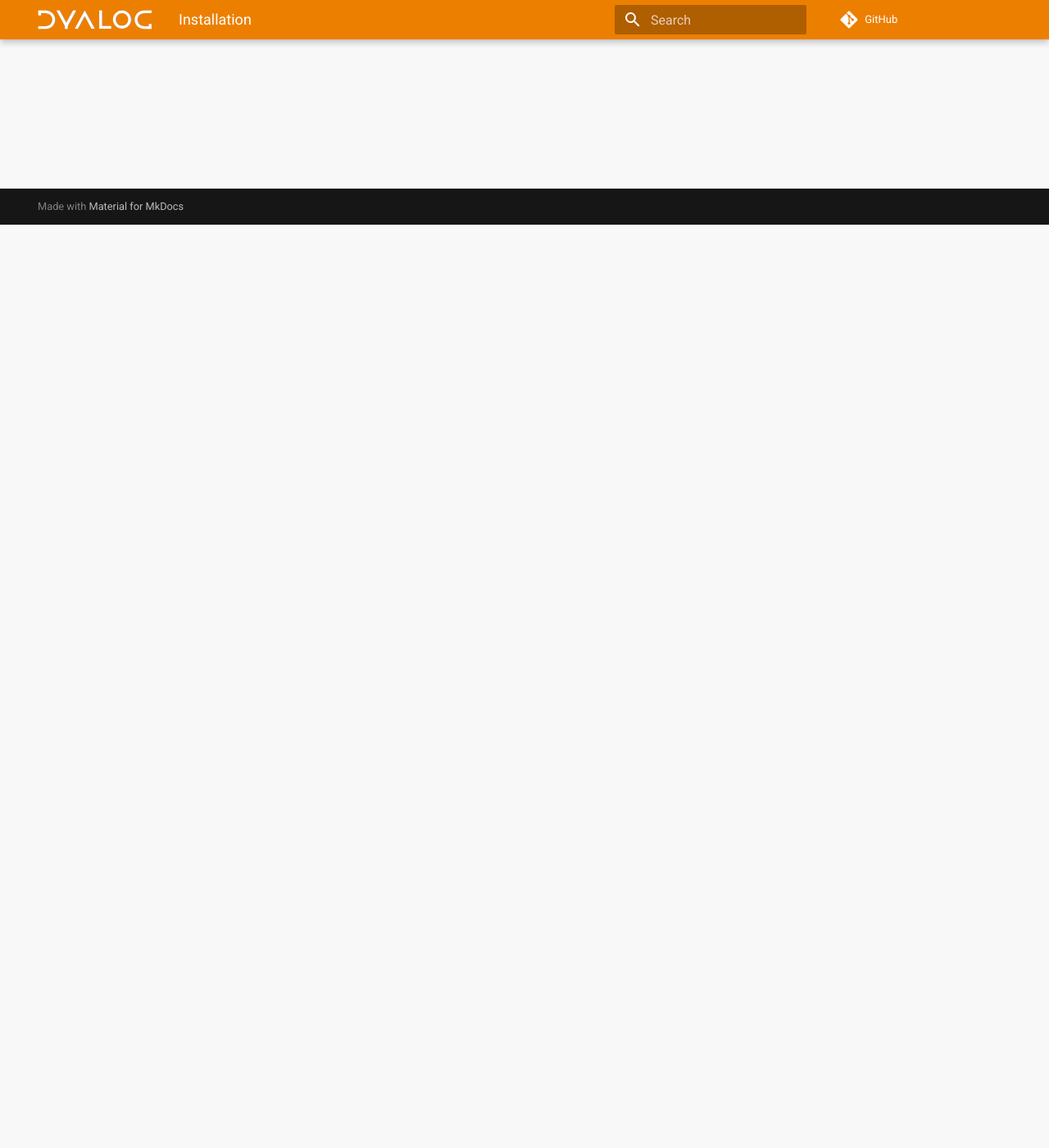
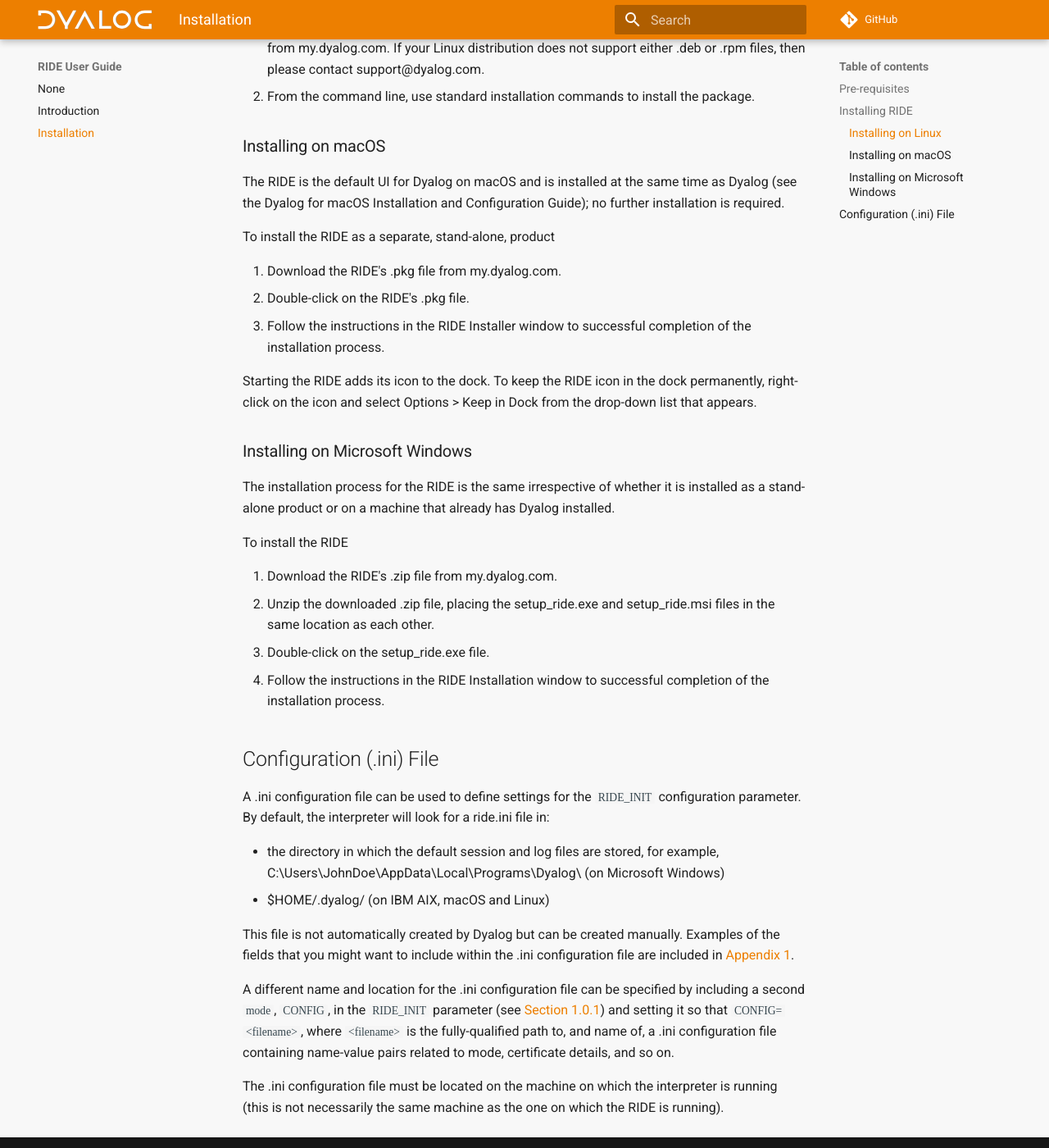
Before and after one commit to xpqz/ride-docs, an MkDocs documentation site: the page built from docs/installation.md, in a window 1280 px wide and 1400 px high, scrolled down 1126 px. Shown: the whole window at 82% size. Built offline with MkDocs 1.6.1 and Material for MkDocs 9.7.7, drawn with Linux system fonts in a browser that asks for light colours; some web fonts are replaced; comment, search, counter and statistics services are not loaded; the version menu is left out; some of the changed text lies outside the part shown.

Commit message:
New structure

```diff
--- a/docs/installation.md
+++ b/docs/installation.md
@@ -1,8 +1,73 @@
-
-
-
-
 # Installation
 
+This chapter describes how to install the RIDE.
 
-This chapter describes how to install the RIDE.
+## Pre-requisites
+
+RIDE  can only connect to a Dyalog interpreter that is version 15.0 or later.
+
+The RIDE is supported on the following operating systems:
+
+- Linux x86_64 – the following distributions:
+    - Debian 8 onwards
+    - Fedora 25 onwards
+    - Ubuntu 14.04 onwards
+
+    distributions built on top of these should also work
+
+    (Linux distribution must also have libnss version 3.26 onwards)
+- macOS – Yosemite onwards
+- Microsoft Windows – Windows 7 onwards
+
+For the zero-footprint RIDE:
+
+- a compatible browser must be installed.
+- the operating system must be supported by the underlying technology [Electron](https://github.com/electron/electron/blob/v13.4.0/docs/tutorial/support.md).
+
+If Dyalog is not installed on the machine that the RIDE is being installed on, then the APL385 font and keyboard mappings installed with the RIDE mean that they are available when running a Dyalog Session through the RIDE. However, to be able to enter APL glyphs outside a Dyalog Session (for example, in text files or emails) you will need to download and install the appropriate files (files and instructions are available from [here](https://www.dyalog.com/apl-font-keyboard.htm), as is the Dyalog Unicode IME for Microsoft Windows).
+
+## Installing RIDE
+### Installing on Linux
+
+The installation process for the RIDE is the same irrespective of whether it is installed as a stand-alone product or on a machine that already has Dyalog installed.
+
+To install the RIDE
+
+1. Download the RIDE's .deb or .rpm file (whichever is appropriate for your Linux distribution) from my.dyalog.com. If your Linux distribution does not support either .deb or .rpm files, then please contact support@dyalog.com.
+2. From the command line, use standard installation commands to install the package.
+
+### Installing on macOS
+
+The RIDE is the default UI for Dyalog on macOS and is installed at the same time as Dyalog (see the Dyalog for macOS Installation and Configuration Guide); no further installation is required.
+
+To install the RIDE as a separate, stand-alone, product
+
+1. Download the RIDE's .pkg file from my.dyalog.com.
+2. Double-click on the RIDE's .pkg file.
+3. Follow the instructions in the RIDE Installer window to successful completion of the installation process.
+
+Starting the RIDE adds its icon to the dock. To keep the RIDE icon in the dock permanently, right-click on the icon and select Options > Keep in Dock from the drop-down list that appears.
+
+### Installing on Microsoft Windows
+
+The installation process for the RIDE is the same irrespective of whether it is installed as a stand-alone product or on a machine that already has Dyalog installed.
+
+To install the RIDE
+
+1. Download the RIDE's .zip file from my.dyalog.com.
+2. Unzip the downloaded .zip file, placing the setup_ride.exe and setup_ride.msi files in the same location as each other.
+3. Double-click on the setup_ride.exe file.
+4. Follow the instructions in the RIDE Installation window to successful completion of the installation process.
+
+## Configuration (.ini) File
+
+A .ini configuration file can be used to define settings for the `RIDE_INIT` configuration parameter. By default, the interpreter will look for a ride.ini file in:
+
+-  the directory in which the default session and log files are stored, for example, C:\Users\JohnDoe\AppData\Local\Programs\Dyalog\ (on Microsoft Windows)
+-  $HOME/.dyalog/ (on IBM AIX, macOS and Linux)
+
+This file is not automatically created by Dyalog but can be created manually. Examples of the fields that you might want to include within the .ini configuration file are included in [Appendix 1](sample_configuration_file.md).
+
+A different name and location for the .ini configuration file can be specified by including a second `mode`, `CONFIG`, in the `RIDE_INIT` parameter (see [Section 1.0.1](ride_init.md)) and setting it so that `CONFIG=<filename>`, where `<filename>` is the fully-qualified path to, and name of, a .ini configuration file containing name-value pairs related to mode, certificate details, and so on.
+
+The .ini configuration file must be located on the machine on which the interpreter is running (this is not necessarily the same machine as the one on which the RIDE is running).
--- a/mkdocs.yml
+++ b/mkdocs.yml
@@ -4,101 +4,102 @@
 nav:
   - index.md
   - introduction.md
-  - Installation:
-    - prerequisites.md
-    - Installing RIDE:
-      - "Linux": installing_on_linux.md
-      - "macOS": installing_on_macos.md
-      - "Windows": installing_on_windows.md
-    - configuration_ini_file.md
-  - Starting a Dyalog Session:
-    - "Starting a Session": starting_a_dyalog_session.md
-    - The RIDE-Dyalog Session Dialog Box:
-      - "The Session Dialog": the_ridedyalog_session_dialog_box.md
-      - menu_bar.md
-      - list_of_configurations.md
-      - types.md
-      - the_zero_footprint_ride.md
-  - The Dyalog Development Environment:
-    - Session User Interface:
-      - caption.md
-      - Menu Bar:
-        - file_menu.md
-        - edit_menu.md
-        - view_menu.md
-        - action_menu.md
-        - threads_menu.md
-        - window_menu.md
-        - help_menu.md
-      - language_bar.md
-      - session_window.md
-      - status_bar.md
-      - workspace_explorer.md
-      - debug_information_window.md
-      - context_menu.md
-    - Keyboard Key Mappings for APL Glyphs:
-      - "Included Keyboard Mappings": keyboard_key_mappings_for_apl_glyphs.md
-      - other_keyboard_options.md
-  - Input Windows:
-      - session_window_input.md
-      - Edit Window:
-        - edit_window.md
-        - "Toolbar": toolbar_editwindow.md
-        - "Search and Replace": search_and_replace_editwindow.md
-        - exiting_the_edit_window.md
-      - Trace Window:
-        - trace_window.md
-        - search_tracewindow.md
-        - toolbar_tracewindow.md
-        - exiting_the_trace_window.md
-  - Working in a Dyalog Session:
-    - "Keyboard Shortcuts": keyboard_shortcuts_and_command_codes.md
-    - navigating_the_windows.md
-    - display_of_windows.md
-    - entering_apl_characters.md
-    - Entering Expressions:
-      - paired_enclosures.md
-      - autocomplete.md
-      - context_sensitive_help.md
-      - syntax_colouring.md
-    - Executing Expressions:
-      - executing_a_new_expression.md
-      - reexecuting_a_previous_expression.md
-      - reexecuting_multiple_previous_expressions.md
-    - threads.md
-    - Suspending Execution:
-      - suspending_execution.md
-      - breakpoints.md
-      - interrupts.md
-    - terminating_a_dyalog_session.md
-  - RIDE-Specific Language Features:
-    - ridespecific_language_features.md
-    - I-Beams:
-      - "I-Beams": ibeams.md
-      - "3500⌶": 3500_ibeam_ride.md
-      - "3501⌶": 3501_ibeam_ride.md
-      - "3502⌶": 3502_ibeam_ride.md
-    - Configuration Parameters:
-      - configuration_parameters.md
-      - ride_editor.md
-      - ride_init.md
-  - Customising Your Session:
-    - customising_your_session.md
-    - view_menu_customisation.md
-    - Preferences Dialog Box:
-      - general_tab.md
-      - keyboard_tab.md
-      - shortcuts_tab.md
-      - saved_responses_tab.md
-      - colours_tab.md
-      - title_tab.md
-      - menu_tab.md
-      - windows_tab.md
-    - configuration_parameters_ridespecific.md
-  - keyboard_shortcuts.md
-  - Sample Configuration File:
-    - sample_configuration_file.md
-    - "TLS Flags": tls_flags.md
+  - installation.md
+  # - Installation:
+  #   - prerequisites.md
+  #   - Installing RIDE:
+  #     - "Linux": installing_on_linux.md
+  #     - "macOS": installing_on_macos.md
+  #     - "Windows": installing_on_windows.md
+  #   - configuration_ini_file.md
+  # - Starting a Dyalog Session:
+  #   - "Starting a Session": starting_a_dyalog_session.md
+  #   - The RIDE-Dyalog Session Dialog Box:
+  #     - "The Session Dialog": the_ridedyalog_session_dialog_box.md
+  #     - menu_bar.md
+  #     - list_of_configurations.md
+  #     - types.md
+  #     - the_zero_footprint_ride.md
+  # - The Dyalog Development Environment:
+  #   - Session User Interface:
+  #     - caption.md
+  #     - Menu Bar:
+  #       - file_menu.md
+  #       - edit_menu.md
+  #       - view_menu.md
+  #       - action_menu.md
+  #       - threads_menu.md
+  #       - window_menu.md
+  #       - help_menu.md
+  #     - language_bar.md
+  #     - session_window.md
+  #     - status_bar.md
+  #     - workspace_explorer.md
+  #     - debug_information_window.md
+  #     - context_menu.md
+  #   - Keyboard Key Mappings for APL Glyphs:
+  #     - "Included Keyboard Mappings": keyboard_key_mappings_for_apl_glyphs.md
+  #     - other_keyboard_options.md
+  # - Input Windows:
+  #     - session_window_input.md
+  #     - Edit Window:
+  #       - edit_window.md
+  #       - "Toolbar": toolbar_editwindow.md
+  #       - "Search and Replace": search_and_replace_editwindow.md
+  #       - exiting_the_edit_window.md
+  #     - Trace Window:
+  #       - trace_window.md
+  #       - search_tracewindow.md
+  #       - toolbar_tracewindow.md
+  #       - exiting_the_trace_window.md
+  # - Working in a Dyalog Session:
+  #   - "Keyboard Shortcuts": keyboard_shortcuts_and_command_codes.md
+  #   - navigating_the_windows.md
+  #   - display_of_windows.md
+  #   - entering_apl_characters.md
+  #   - Entering Expressions:
+  #     - paired_enclosures.md
+  #     - autocomplete.md
+  #     - context_sensitive_help.md
+  #     - syntax_colouring.md
+  #   - Executing Expressions:
+  #     - executing_a_new_expression.md
+  #     - reexecuting_a_previous_expression.md
+  #     - reexecuting_multiple_previous_expressions.md
+  #   - threads.md
+  #   - Suspending Execution:
+  #     - suspending_execution.md
+  #     - breakpoints.md
+  #     - interrupts.md
+  #   - terminating_a_dyalog_session.md
+  # - RIDE-Specific Language Features:
+  #   - ridespecific_language_features.md
+  #   - I-Beams:
+  #     - "I-Beams": ibeams.md
+  #     - "3500⌶": 3500_ibeam_ride.md
+  #     - "3501⌶": 3501_ibeam_ride.md
+  #     - "3502⌶": 3502_ibeam_ride.md
+  #   - Configuration Parameters:
+  #     - configuration_parameters.md
+  #     - ride_editor.md
+  #     - ride_init.md
+  # - Customising Your Session:
+  #   - customising_your_session.md
+  #   - view_menu_customisation.md
+  #   - Preferences Dialog Box:
+  #     - general_tab.md
+  #     - keyboard_tab.md
+  #     - shortcuts_tab.md
+  #     - saved_responses_tab.md
+  #     - colours_tab.md
+  #     - title_tab.md
+  #     - menu_tab.md
+  #     - windows_tab.md
+  #   - configuration_parameters_ridespecific.md
+  # - keyboard_shortcuts.md
+  # - Sample Configuration File:
+  #   - sample_configuration_file.md
+  #   - "TLS Flags": tls_flags.md
 
 # - function_key_configuration.md
 # - input_windows.md
@@ -116,7 +117,6 @@
 # - underscored_characters_in_window_captions.md
 # - unsupported_language_elements.md
 # - zero_footprint.md
-
 
 theme:
   favicon: 'img/favicon-32.png'
```
